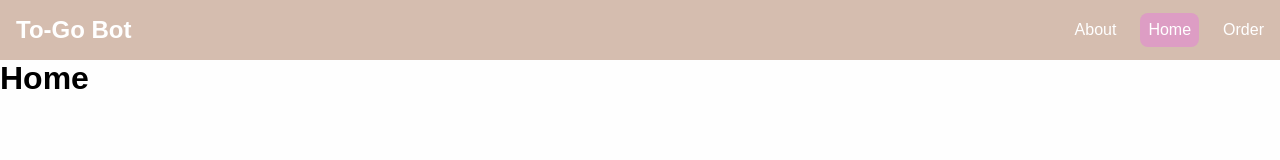
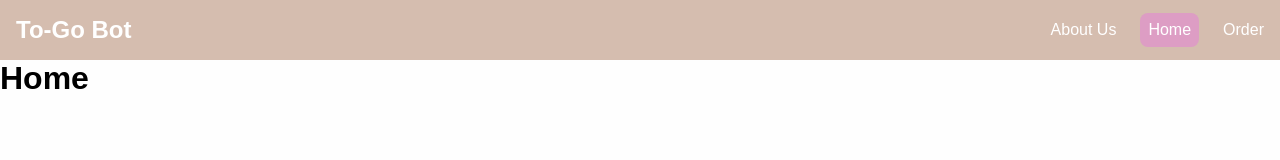
Before and after one commit to spring24pnmclass/frontend, a React (Vite) app: page / in a window 1280 px wide. Shown: the top 160 px of the page. Built offline with nearby package versions, Linux system fonts and the light colour scheme.

Commit message:
NavBar text highlight

```diff
--- a/src/components/Navbar.css
+++ b/src/components/Navbar.css
@@ -38,7 +38,7 @@
 }
 
 nav ul li a:not(.active):hover {
-    background-color:#e7c3e0 ;
+    color: #d46dbf;
 }
 
 nav .menu {
--- a/src/components/Navbar.jsx
+++ b/src/components/Navbar.jsx
@@ -18,7 +18,7 @@
       </div>
       <ul className={menuOpen ? "open" : ""}>
         <li>
-          <NavLink to="/about">About</NavLink>
+          <NavLink to="/about">About Us</NavLink>
         </li>
         <li>
           <NavLink to="/">Home</NavLink>
```
